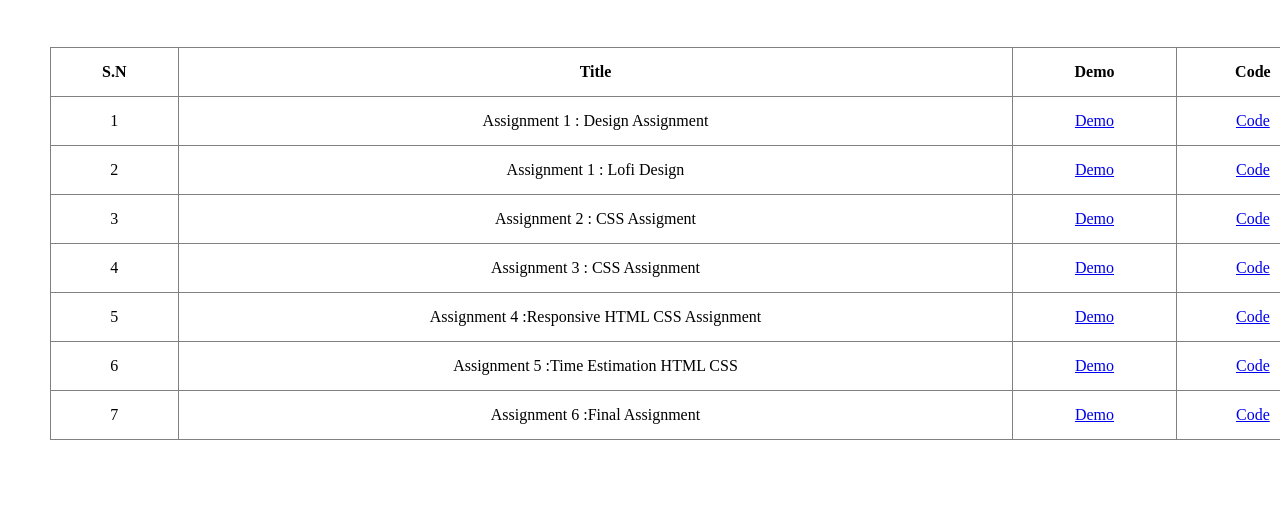
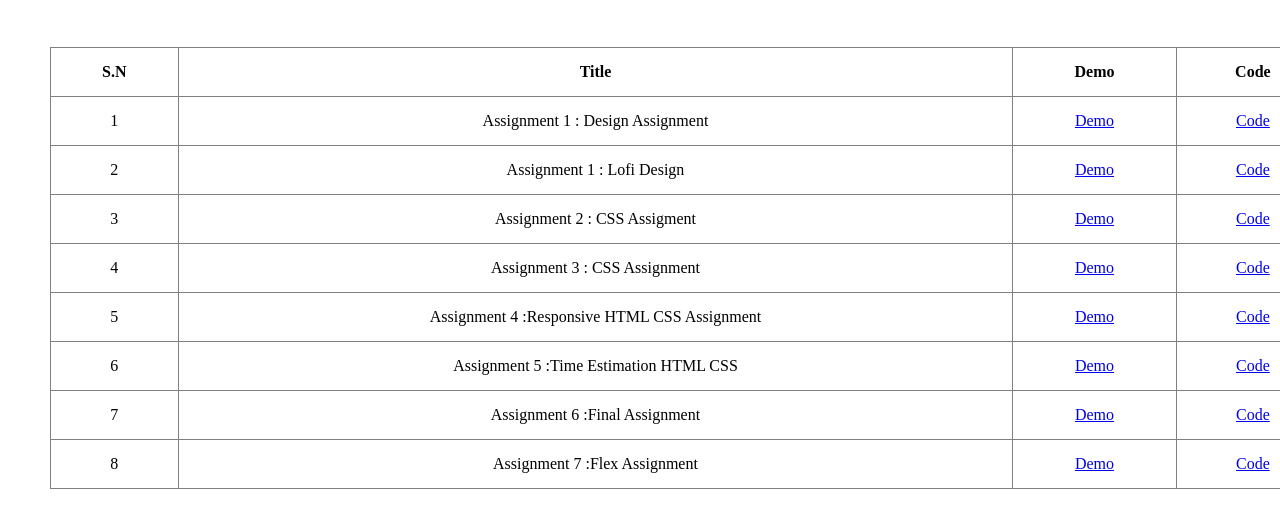
Before and after one commit to Oshin136/leapfrog-internship, a plain HTML site: page index.html in a window 1280 px wide. Shown: the part 128-656 px from the top of the page. Drawn offline with Linux system fonts and the light colour scheme.

Commit message:
update table

```diff
--- a/index.html
+++ b/index.html
@@ -122,6 +122,23 @@
           >
         </td>
       </tr>
+
+      <tr>
+        <td>8</td>
+        <td>Assignment 7 :Flex Assignment</td>
+        <td>
+          <a
+            href="https://oshin136.github.io/leapfrog-internship/assignments/Assignment-7/"
+            >Demo</a
+          >
+        </td>
+        <td>
+          <a
+            href="https://github.com/Oshin136/leapfrog-internship/tree/main/assignments/Assignment-7"
+            >Code</a
+          >
+        </td>
+      </tr>
     </table>
   </body>
 </html>
```
